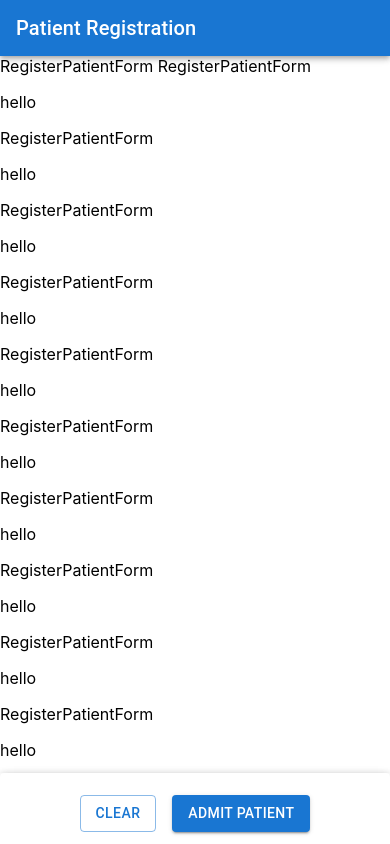
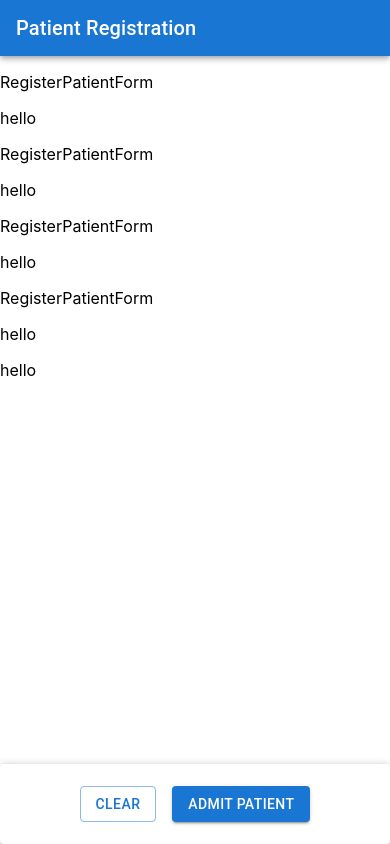
Before and after one commit to networkwithoutborders/Patient-Monitoring-System, a React (Create React App) app in the folder client/: page / in a window 390 px wide. Built offline with nearby package versions, Linux system fonts and the light colour scheme.

Commit message:
made responsive

```diff
--- a/client/src/Pages/Registration.jsx
+++ b/client/src/Pages/Registration.jsx
@@ -13,23 +13,20 @@ const Registration = () => {
 			direction="row"
 			justifyContent="space-between"
 			alignItems="stretch"
-			sx={{ height: "100vh", width: "100%", overflowY: "hidden" }}
+			sx={{ height: "100vh", width: "100%", overflow: "auto", }}
 		>
-			<Grid item xs={12}>
+			<Grid item xs={12}
+			sx={{position:"absolute",left:0,top:0,right:0}}>
 				<Header />
 			</Grid>
 			<Grid
 				item
 				xs={12}
-				sx={{
-					// backgroundColor: "red",
-					overflow: "auto",
-					height: "85vh",
-				}}
 			>
 				<RegisterPatientForm />
 			</Grid>
-			<Grid item xs={12}>
+			<Grid item xs={12}
+				sx={{position:"absolute",left:0,bottom:0,right:0}}>
 				<RegisterPatient />
 			</Grid>
 		</Grid>
--- a/client/src/components/RegisterPatientForm/RegisterPatientForm.jsx
+++ b/client/src/components/RegisterPatientForm/RegisterPatientForm.jsx
@@ -10,15 +10,6 @@ const RegisterPatientForm = () => {
 			RegisterPatientForm<p>hello</p>
 			RegisterPatientForm<p>hello</p>
 			RegisterPatientForm<p>hello</p>
-			RegisterPatientForm<p>hello</p>
-			RegisterPatientForm<p>hello</p>
-			RegisterPatientForm<p>hello</p>
-			RegisterPatientForm<p>hello</p>
-			RegisterPatientForm<p>hello</p>
-			RegisterPatientForm<p>hello</p>
-			RegisterPatientForm<p>hello</p>
-			RegisterPatientForm<p>hello</p>
-			RegisterPatientForm<p>hello</p>
 			<p>hello</p>
 		</Box>
 	);
```
